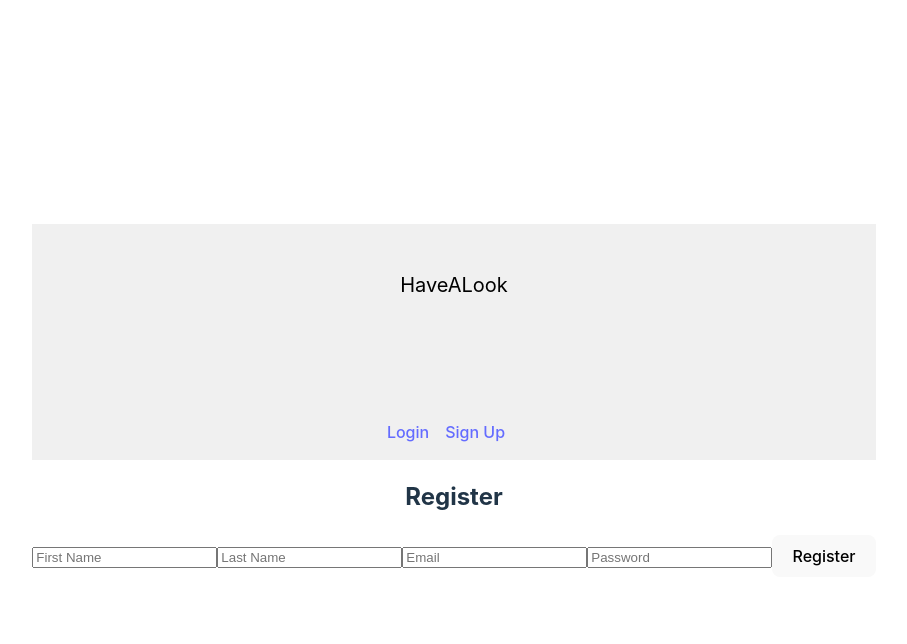
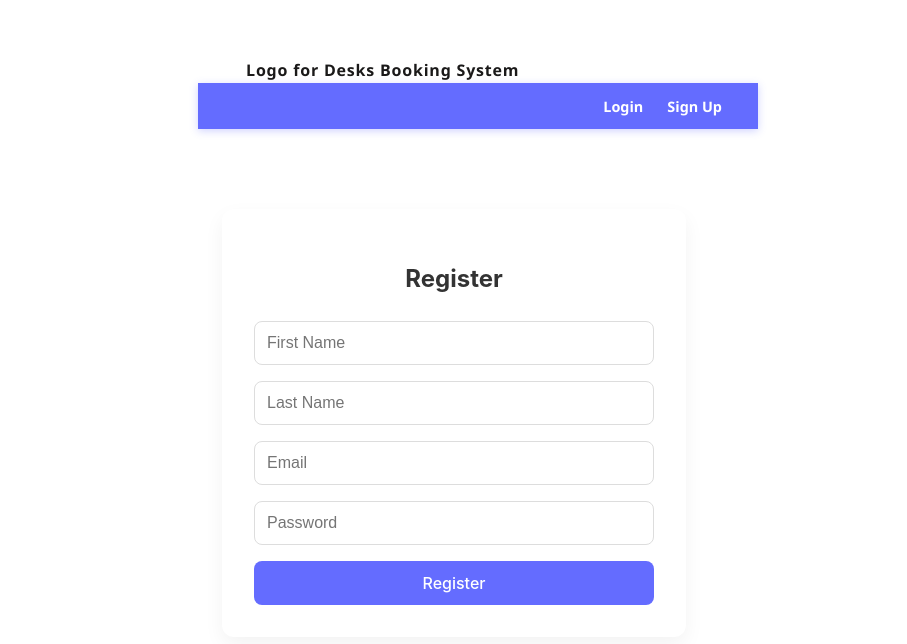
Before and after one commit to eediallo/deskeando, a React (Vite) app in the folder web/: page /register in a window 1280 px wide. Shown: the top 644 px of the page, without its empty margins (186-1093 px from the left). Built offline with nearby package versions, Linux system fonts and the light colour scheme; no server answers.

Commit message:
style: added style for login and registration pages

```diff
--- a/web/src/components/Header.css
+++ b/web/src/components/Header.css
@@ -1,13 +1,60 @@
 .app-header {
-	padding: 1rem;
-	background-color: #f0f0f0;
-}
-
-.app-header nav a {
-	margin-right: 1rem;
+	position: sticky;
+	top: 0;
+	width: 100%;
+	background-color: #646cff;
+	padding: 0.5rem 1.5rem;
+	display: flex;
+	align-items: center;
+	justify-content: space-between;
+	box-shadow: 0 2px 8px rgba(100, 108, 255, 0.3);
+	z-index: 1000;
+	color: rgb(26, 25, 25);
+	font-family: "Segoe UI", Tahoma, Geneva, Verdana, sans-serif;
+	height: 30px;
 }
 
 .logo {
-	color: black;
-	font-size: 20px;
+	font-size: 1 rem;
+	font-weight: 700;
+	letter-spacing: 0.05em;
+	cursor: default;
+	user-select: none;
 }
+
+nav a {
+	color: white;
+	text-decoration: none;
+	font-weight: 600;
+	padding: 0.25rem 0.75rem;
+	border-radius: 6px;
+	transition:
+		background-color 0.2s ease,
+		color 0.2s ease;
+	font-size: 0.9rem;
+}
+
+nav a:hover {
+	background-color: rgba(21, 20, 20, 0.2);
+	color: #e0e0ff;
+}
+
+nav a:active {
+	background-color: rgba(255, 255, 255, 0.35);
+}
+
+@media (max-width: 600px) {
+	.app-header {
+		flex-direction: column;
+		align-items: flex-start;
+		padding: 0.5rem 1rem;
+		height: auto;
+	}
+
+	nav {
+		width: 100%;
+		justify-content: flex-start;
+		gap: 0.75rem;
+		margin-top: 0.25rem;
+	}
+}
--- a/web/src/components/Header.jsx
+++ b/web/src/components/Header.jsx
@@ -7,7 +7,7 @@ const Header = () => {
 	const { isAuthenticated } = useAppContext();
 	return (
 		<header className="app-header">
-			<div className="logo">HaveALook</div>
+			<div className="logo">Logo for Desks Booking System</div>
 			<nav>
 				{!isAuthenticated && (
 					<>
--- /dev/null
+++ b/web/src/pages/Login.css
@@ -0,0 +1,53 @@
+.login-container {
+	max-width: 400px;
+	margin: 5rem auto;
+	padding: 2rem;
+	background-color: #ffffff;
+	border-radius: 12px;
+	box-shadow: 0 8px 20px rgba(0, 0, 0, 0.05);
+	text-align: center;
+}
+
+.login-container h2 {
+	margin-bottom: 1.5rem;
+	color: #333;
+}
+
+.login-container form {
+	display: flex;
+	flex-direction: column;
+	gap: 1rem;
+}
+
+.login-container input {
+	padding: 0.75rem;
+	border: 1px solid #ddd;
+	border-radius: 8px;
+	font-size: 1rem;
+}
+
+.login-container input:focus {
+	outline: none;
+	border-color: #646cff;
+	box-shadow: 0 0 0 3px rgba(100, 108, 255, 0.2);
+}
+
+.login-container button {
+	padding: 0.75rem;
+	font-size: 1rem;
+	background-color: #646cff;
+	color: white;
+	border: none;
+	border-radius: 8px;
+	cursor: pointer;
+	transition: background 0.2s;
+}
+
+.login-container button:hover {
+	background-color: #4b54c6;
+}
+
+.login-container p {
+	margin-top: 1rem;
+	color: red;
+}
--- a/web/src/pages/Login.jsx
+++ b/web/src/pages/Login.jsx
@@ -3,6 +3,8 @@ import { useNavigate } from "react-router-dom";
 
 import { useAppContext } from "../context/useAppContext";
 import { loginUser, getUsers } from "../services/apiService";
+
+import "./Login.css";
 
 const Login = () => {
 	const [form, setForm] = useState({ email: "", password: "" });
@@ -38,7 +40,7 @@ const Login = () => {
 	};
 
 	return (
-		<div>
+		<div className="login-container">
 			<h2>Login</h2>
 			<form onSubmit={handleSubmit}>
 				<input
@@ -59,7 +61,7 @@ const Login = () => {
 				/>
 				<button type="submit">Login</button>
 			</form>
-			{error && <p style={{ color: "red" }}>{error}</p>}
+			{error && <p>{error}</p>}
 		</div>
 	);
 };
--- /dev/null
+++ b/web/src/pages/Register.css
@@ -0,0 +1,53 @@
+.register-container {
+	max-width: 400px;
+	margin: 5rem auto;
+	padding: 2rem;
+	background-color: #ffffff;
+	border-radius: 12px;
+	box-shadow: 0 8px 20px rgba(0, 0, 0, 0.05);
+	text-align: center;
+}
+
+.register-container h2 {
+	margin-bottom: 1.5rem;
+	color: #333;
+}
+
+.register-container form {
+	display: flex;
+	flex-direction: column;
+	gap: 1rem;
+}
+
+.register-container input {
+	padding: 0.75rem;
+	border: 1px solid #ddd;
+	border-radius: 8px;
+	font-size: 1rem;
+}
+
+.register-container input:focus {
+	outline: none;
+	border-color: #646cff;
+	box-shadow: 0 0 0 3px rgba(100, 108, 255, 0.2);
+}
+
+.register-container button {
+	padding: 0.75rem;
+	font-size: 1rem;
+	background-color: #646cff;
+	color: white;
+	border: none;
+	border-radius: 8px;
+	cursor: pointer;
+	transition: background 0.2s;
+}
+
+.register-container button:hover {
+	background-color: #4b54c6;
+}
+
+.register-container p {
+	margin-top: 1rem;
+	color: red;
+}
--- a/web/src/pages/Register.jsx
+++ b/web/src/pages/Register.jsx
@@ -3,6 +3,7 @@ import { useNavigate } from "react-router-dom";
 
 import { registerUser } from "../services/apiService";
 
+import "./Register.css";
 const Register = () => {
 	const [form, setForm] = useState({
 		firstName: "",
@@ -29,7 +30,7 @@ const Register = () => {
 	};
 
 	return (
-		<div>
+		<div className="register-container">
 			<h2>Register</h2>
 			<form onSubmit={handleSubmit}>
 				<input
@@ -64,7 +65,7 @@ const Register = () => {
 				/>
 				<button type="submit">Register</button>
 			</form>
-			{error && <p style={{ color: "red" }}>{error}</p>}
+			{error && <p>{error}</p>}
 		</div>
 	);
 };
```
